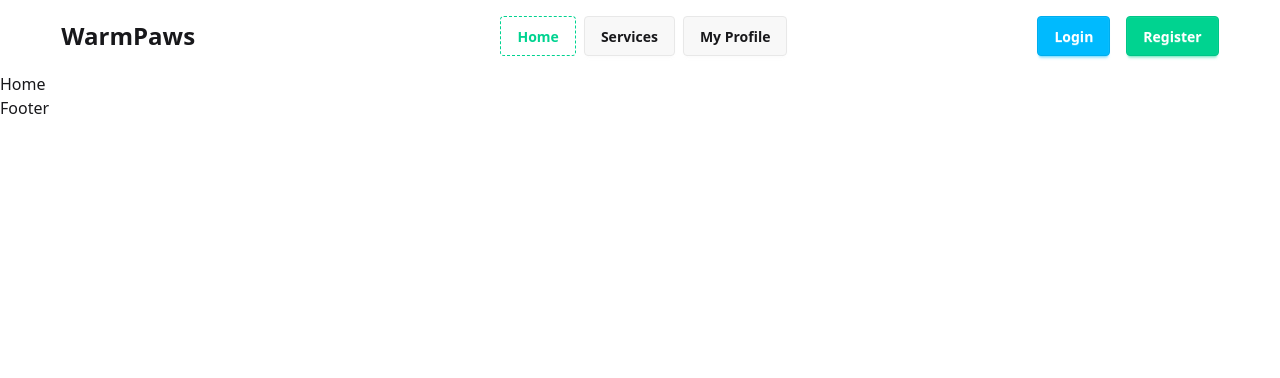
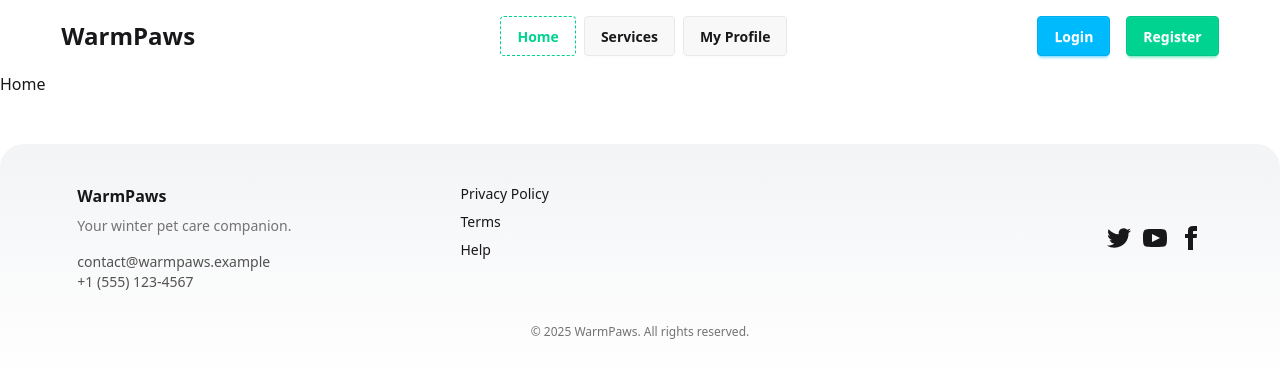
Before and after one commit to AdalOnShow/WarmPaws-Pet_Care_Services, a React (Vite) app: page / in a window 1280 px wide. Shown: the top 378 px of the page. Built offline with nearby package versions, Linux system fonts and the light colour scheme.

Commit message:
Enhance Footer component with new layout and styling

```diff
--- a/Components/Footer.jsx
+++ b/Components/Footer.jsx
@@ -2,7 +2,64 @@
 
 const Footer = () => {
   return (
-    <div>Footer</div>
+    <footer className="mt-12 bg-linear-to-t from-white to-gray-100 rounded-t-3xl py-10">
+      <div className="max-w-11/12 mx-auto px-6 grid grid-cols-1 md:grid-cols-3 gap-6">
+        <div>
+          <h4 className="font-semibold">WarmPaws</h4>
+          <p className="text-sm text-neutral-500 mt-2">Your winter pet care companion.</p>
+          <div className="mt-4 text-sm text-neutral-600">
+            <p>contact@warmpaws.example</p>
+            <p>+1 (555) 123-4567</p>
+          </div>
+        </div>
+
+
+        <div className="flex flex-col gap-2">
+          <a className="text-sm">Privacy Policy</a>
+          <a className="text-sm">Terms</a>
+          <a className="text-sm">Help</a>
+        </div>
+
+
+        <div className="flex items-center justify-end gap-3">
+          <a>
+            <svg
+              xmlns="http://www.w3.org/2000/svg"
+              width="24"
+              height="24"
+              viewBox="0 0 24 24"
+              className="fill-current">
+              <path
+                d="M24 4.557c-.883.392-1.832.656-2.828.775 1.017-.609 1.798-1.574 2.165-2.724-.951.564-2.005.974-3.127 1.195-.897-.957-2.178-1.555-3.594-1.555-3.179 0-5.515 2.966-4.797 6.045-4.091-.205-7.719-2.165-10.148-5.144-1.29 2.213-.669 5.108 1.523 6.574-.806-.026-1.566-.247-2.229-.616-.054 2.281 1.581 4.415 3.949 4.89-.693.188-1.452.232-2.224.084.626 1.956 2.444 3.379 4.6 3.419-2.07 1.623-4.678 2.348-7.29 2.04 2.179 1.397 4.768 2.212 7.548 2.212 9.142 0 14.307-7.721 13.995-14.646.962-.695 1.797-1.562 2.457-2.549z"></path>
+            </svg>
+          </a>
+          <a>
+            <svg
+              xmlns="http://www.w3.org/2000/svg"
+              width="24"
+              height="24"
+              viewBox="0 0 24 24"
+              className="fill-current">
+              <path
+                d="M19.615 3.184c-3.604-.246-11.631-.245-15.23 0-3.897.266-4.356 2.62-4.385 8.816.029 6.185.484 8.549 4.385 8.816 3.6.245 11.626.246 15.23 0 3.897-.266 4.356-2.62 4.385-8.816-.029-6.185-.484-8.549-4.385-8.816zm-10.615 12.816v-8l8 3.993-8 4.007z"></path>
+            </svg>
+          </a>
+          <a>
+            <svg
+              xmlns="http://www.w3.org/2000/svg"
+              width="24"
+              height="24"
+              viewBox="0 0 24 24"
+              className="fill-current">
+              <path
+                d="M9 8h-3v4h3v12h5v-12h3.642l.358-4h-4v-1.667c0-.955.192-1.333 1.115-1.333h2.885v-5h-3.808c-3.596 0-5.192 1.583-5.192 4.615v3.385z"></path>
+            </svg>
+          </a>
+        </div>
+      </div>
+
+      <div className="mt-8 text-center text-xs text-neutral-500">© {new Date().getFullYear()} WarmPaws. All rights reserved.</div>
+    </footer>
   )
 }
 
```
